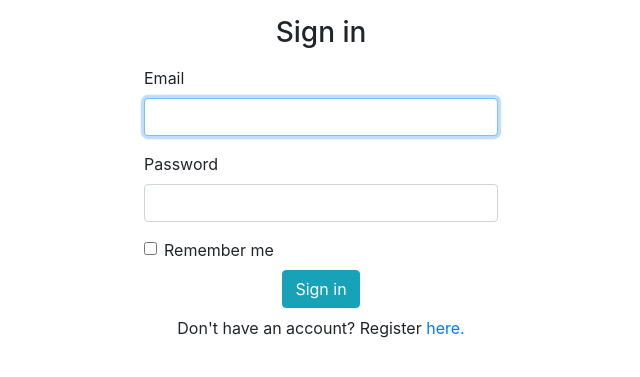
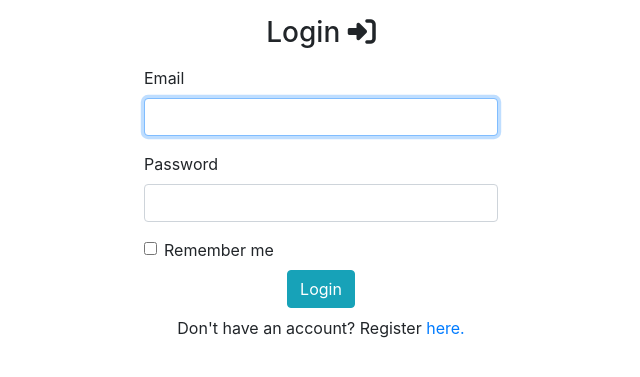
Before and after one commit to Branimir97/WebTraffic, a Symfony app: template templates/auth/login.html.twig in a window 1280 px wide. Shown: the top 377 px of the page, without its empty margins (319-959 px from the left). Run offline with Twig, Linux system fonts and the light colour scheme; the template is opened without the code that fills it, so the values that code supplies are empty; some libraries are stand-ins or nearby versions.

Commit message:
Added icons in views

```diff
--- a/templates/admin/index.html.twig
+++ b/templates/admin/index.html.twig
@@ -6,10 +6,10 @@
 
     {% if app.user %}
         <div class="container-fluid">
-            <h2 class="p-3 bg-light text-center">Admin panel</h2>
+            <h2 class="p-3 bg-light text-center">Admin panel <i class="fas fa-chalkboard-teacher"></i></h2>
             <div class="text-right">
-                <a class="btn btn-outline-info" href="{{ path('app_logout') }}">Logout</a>
-                <a class="btn btn-danger text-white">Delete account</a>
+                <a class="btn btn-danger text-white">Delete account <i class="fas fa-trash"></i></a>
+                <a class="btn btn-outline-info" href="{{ path('app_logout') }}">Logout <i class="fas fa-sign-out-alt"></i></a>
             </div>
         </div>
     {% endif %}
--- a/templates/auth/login.html.twig
+++ b/templates/auth/login.html.twig
@@ -1,13 +1,13 @@
 {% extends 'base.html.twig' %}
 
-{% block title %}Sign in{% endblock %}
+{% block title %}Login{% endblock %}
 {% block stylesheets %}
     <link rel="stylesheet" href="css/container30.css">
 {% endblock %}
 
 {% block body %}
     <div class="container">
-        <h1 class="h3 m-3 text-center">Sign in</h1>
+        <h1 class="h3 m-3 text-center">Login <i class="fas fa-sign-in-alt"></i></h1>
         <form method="post">
             {% if error %}
                 <div class="alert alert-danger mt-1 p-2 text-center">
@@ -28,7 +28,7 @@
                 <label class="form-check-label" for="rememberMe">Remember me</label>
             </div>
             <div class="text-center">
-                <button type="submit" class="mt-2 btn btn-info">Sign in</button>
+                <button type="submit" class="mt-2 btn btn-info">Login</button>
                 <p class="mt-2">
                     Don't have an account? Register <a href="{{ path('app_register') }}">here.</a>
                 </p>
```
Also changed, not shown: src/Controller/AdminController.php (+10 -1 lines), templates/auth/register.html.twig (+6 -2 lines).
